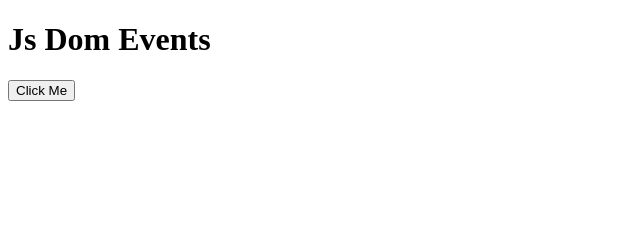
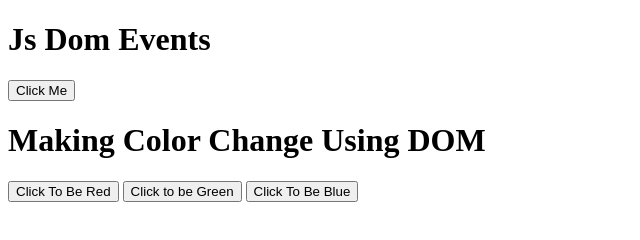
Before and after one commit to RAHUL573769/JavascriptDomEvents, a plain HTML site: page index.html in a window 1280 px wide. Shown: the whole page, without its empty margins (0-640 px from the left). Drawn offline with Linux system fonts and the light colour scheme.

Commit message:
button added

```diff
--- a/index.html
+++ b/index.html
@@ -11,5 +11,19 @@
     <h1>Js Dom Events</h1>
 
     <button onclick="console.log(7)">Click Me</button>
+
+    <h1>Making Color Change Using DOM</h1>
+
+
+
+    <button onclick="document.body.style.backgroundColor='red'">Click To Be Red</button>
+    <button onclick="makegeen()">Click to be Green</button>
+    <button id="makeBlue">Click To Be Blue</button>
+<script>
+
+    function makegeen(params) {
+        document.body.style.backgroundColor="green";
+    }
+</script>
 </body>
 </html>
--- a/index.js
+++ b/index.js
@@ -0,0 +1,5 @@
+const makeBlue=document.getElementById("makeBlue");
+
+makeBlue.onclick=function makeBlue(){
+    document.body.style.backgroundColor="blue";
+}
```
